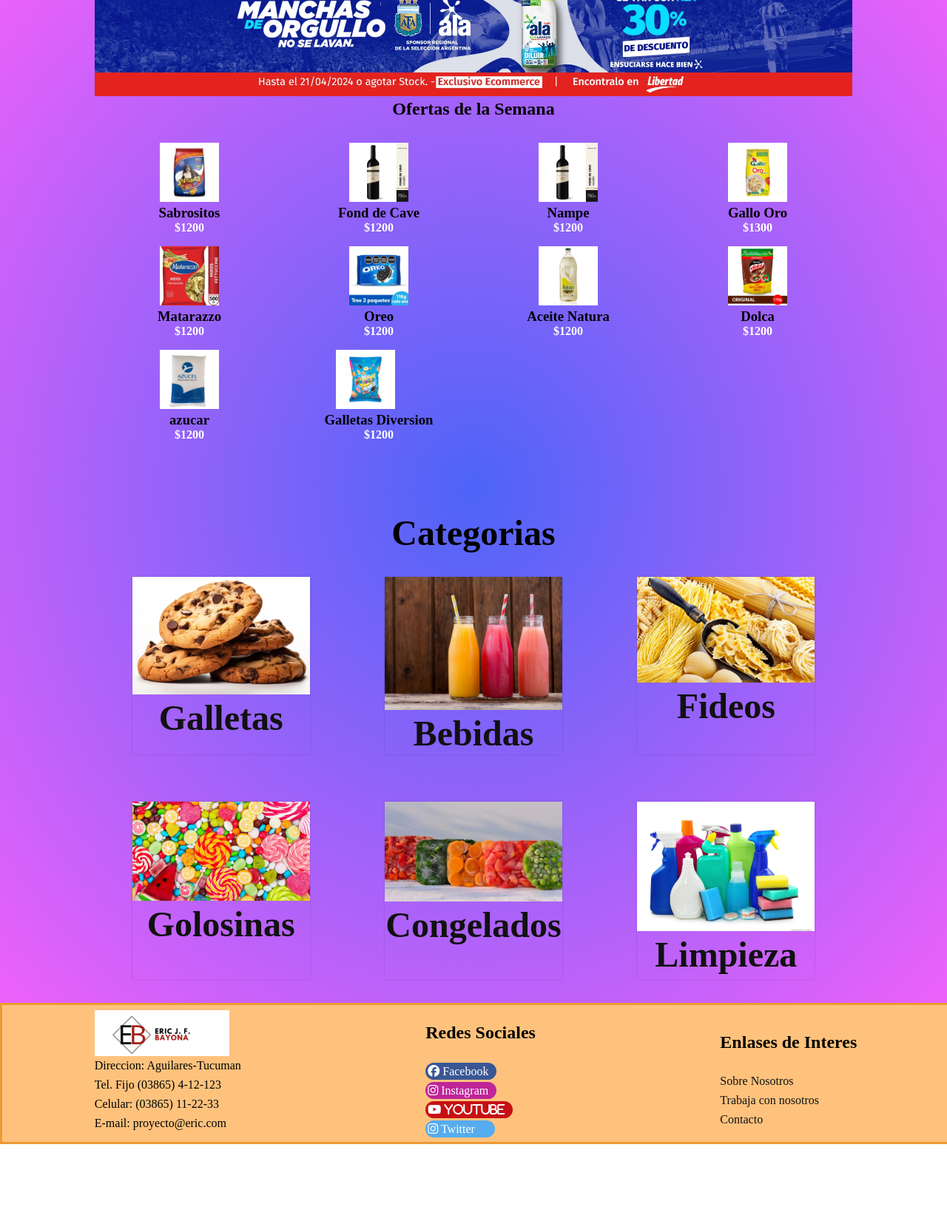
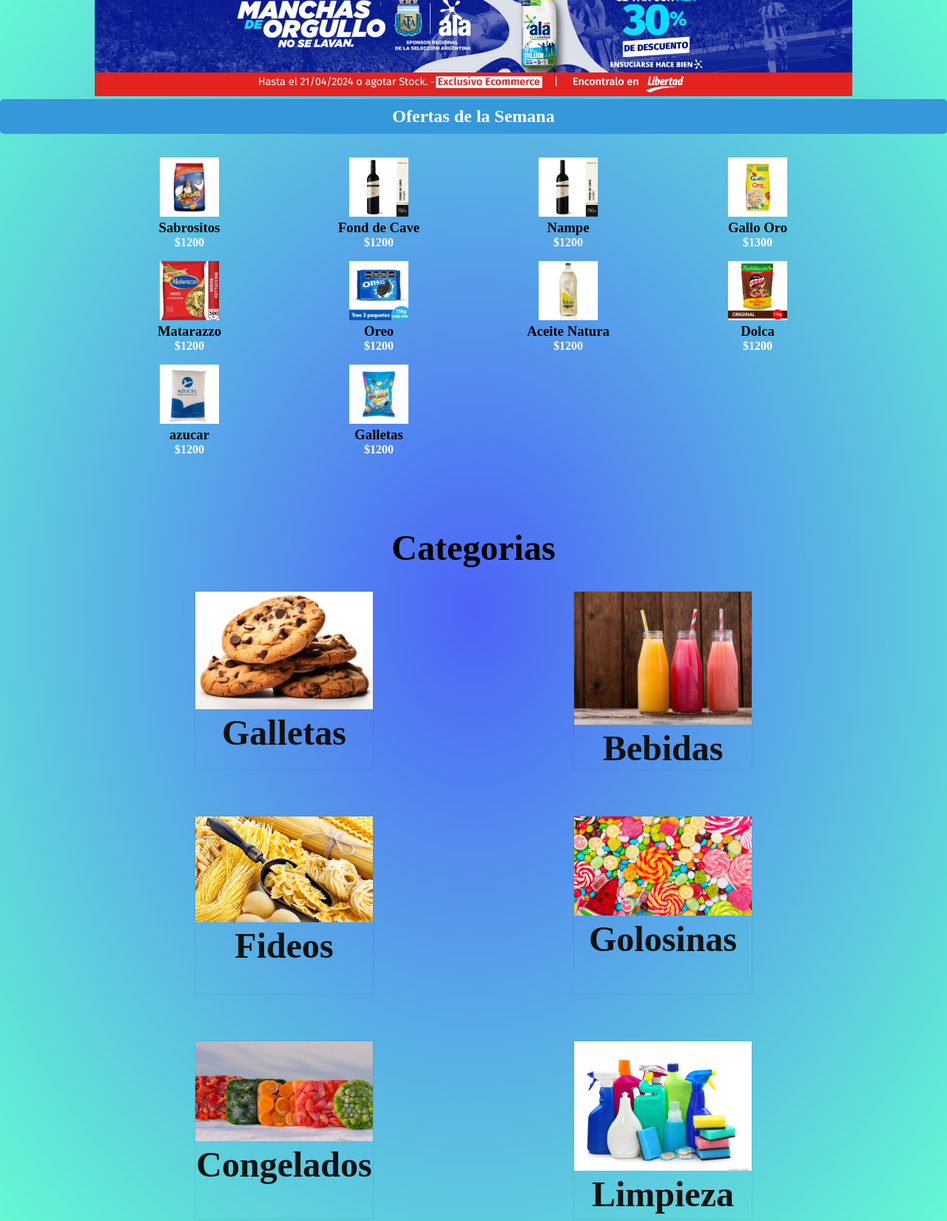
Before and after one commit to EricBayona/PF-Bayona, a website: page index.html in a window 1280 px wide. Shown: the part 100-1751 px from the top of the page at 74% size. Before the commit the page ends 1647 px from the top, so only its background shows below. Drawn offline with Linux system fonts and the light colour scheme.

Commit message:
Modificaciones esteticas

```diff
--- a/index.html
+++ b/index.html
@@ -31,10 +31,10 @@
             <div class="navResponsive">
                     <i class="fa fa-bars" aria-hidden="true"></i>
                     <ul class="ulResponsive">
-                        <li class="liNav"><a href="/pages/accesoRegistro.html">Acesso/Registo</a></li>
+                        <li class="liNav"><a href="pages/accesoRegistro.html">Acesso/Registo</a></li>
                         <li class="liNav"><a href="pages/categorias.html">Categorias</a></li>
-                        <li class="liNav"><a href="/pages/contacto.html">Contacto</a></li>
-                        <li class="liNav"><a href="/pages/compras.html">Mi carrito <i class="fa fa-shopping-cart" aria-hidden="true"></i></a></li>
+                        <li class="liNav"><a href="pages/contacto.html">Contacto</a></li>
+                        <li class="liNav"><a href="pages/compras.html">Mi carrito <i class="fa fa-shopping-cart" aria-hidden="true"></i></a></li>
                     </ul>
             </div>
         </div>
@@ -60,7 +60,7 @@
         <!--Seccion Ofertas de la Semana-->
         <section class="ofertasSemana" id="ofertasSemana">
             <div class="tituloOfertas">
-                <h2>Ofertas de la Semana</h2>
+                <h2 class="titulo-h2">Ofertas de la Semana</h2>
             </div>
             <div class="ofertas">
                 <div class="itenOfertas">
@@ -119,7 +119,7 @@
                 <div class="itenOfertas">
                         <img src="assets/Productos/diversion.jpg" alt="Galletas Diversion">
                     </a>
-                    <h3>Galletas Diversion</h3>
+                    <h3>Galletas</h3>
                     <h4>$1200</h4>
                 </div>
             </div>
--- a/scss/_variables.scss
+++ b/scss/_variables.scss
@@ -1 +1,3 @@
-$botones: #f442dc;
+$botones: #039569;
+$h2-background-color:#3498db;
+$h2-hover-background-color:#2980b9;
--- a/scss/style.scss
+++ b/scss/style.scss
@@ -17,22 +17,35 @@
     --colorBoton: rgb(236, 153, 52);
     --colorText:#111;
     --colorHeader: #fff;
-    --colorFooter:#FFC27D;
+    --colorFooter:#008B69;
+    --colorBorderFooter:#034837;
 }
 main{
     background-image: radial-gradient(
      ellipse,
-         rgb(77, 100, 248),
-         rgb(237, 97, 250)
+         #4d64f8,
+         #64FBD2
          );
      & form{
-         background-image: radial-gradient(
+         background-image:radial-gradient(
          ellipse,
-             rgb(77, 100, 248),
-             rgb(237, 97, 250)
+         #276466,
+         #329C9F,
              );
      }
  }
+ .titulo-h2{
+    background-color: $h2-background-color;
+    color: #fff;
+    padding: 10px 20px;
+    border: none;
+    border-radius: 5px;
+    transition: background-color 0.3s ease;
+}
+
+.titulo-h2:hover {
+    background-color: $h2-hover-background-color;
+}
 /* CONTENEDOR HEADER */
 header{
     position: sticky;
@@ -206,7 +219,7 @@
 footer{
     width: 100%;
     background-color:var(--colorFooter);
-    border: 0.2rem solid var(--colorBoton);
+    border: 0.2rem solid var(--colorBorderFooter);
     font-size: 1rem;
 
 }
@@ -337,6 +350,7 @@
         border-radius: 18px;
         margin-top: 0.5rem;
         padding: 0.5rem 1rem;
+        border: 2px solid var(--colorBorderFooter);
     }
 }
 .contenedorInputs input{
@@ -362,6 +376,7 @@
 
 
 @media screen and (max-width: 1373px){
+    // header
     .contendorBusqueda input{
         width: 15rem;}
     .contenedorLogo img{
@@ -372,6 +387,7 @@
     }
 }
 @media screen and (max-width: 1118px){
+    // header
     .contenedorNav{
         display: none;
     }
@@ -379,30 +395,28 @@
         display: block;
         padding: 1rem;
     }
+    }//pagina categorias
     .contenedorCategorias{
         grid-template-columns: repeat(2,auto);
     }
+    //footer
     .contenedorFooter{
         display: block;
         text-align: center;
         padding: 1.5rem 0 1.5rem  0 ;
     }
+    //pagina contacto
     .mapa{
         display: block;
         text-align:center;
     }
 
 
-}
+
 @media screen and (max-width:616px){
+    // header
     .contenedorHeader{
         display: block;
-    }
-    .ofertas{
-        grid-template-columns: repeat(auto-fill,minmax(9rem, 1fr));
-    }
-    .contenedorCategorias{
-        grid-template-columns: repeat(1,auto);
     }
     .ulResponsive{
         margin-left: 0rem;
@@ -412,15 +426,27 @@
         width: 7.87rem;
 
     }
+    //pagina Index
+    .ofertas{
+        grid-template-columns: repeat(auto-fill,minmax(9rem, 1fr));
+    }
+    .contenedorCategorias{
+        grid-template-columns: repeat(1,auto);
+    }
+    //pagina Acceso/Registro
     .formulario-acceso-registro{
         width: 100%;
     }
+    //pagina contacto
     .mapaPequeño{
         display: flex;
         margin: 0 auto;
     }
     .mapaMediano{
         display: none;
+    }
+    .imagen-contacto img{
+        height: 30vh;
     }
     .contenedorInputs {
         & input{
@@ -429,8 +455,10 @@
         & textarea{
             border-radius: 18px;
             width: 100%;
+            height: 5rem;
             }
     }
+    //pagina categorias
     .botones-categorias{
         display: none;
 
```
Also changed, not shown: pages/accesoRegistro.html (+1 -0 lines), pages/categorias.html (+1 -1 lines), pages/compras.html (+2 -2 lines), css/style.css, 1 other file.
